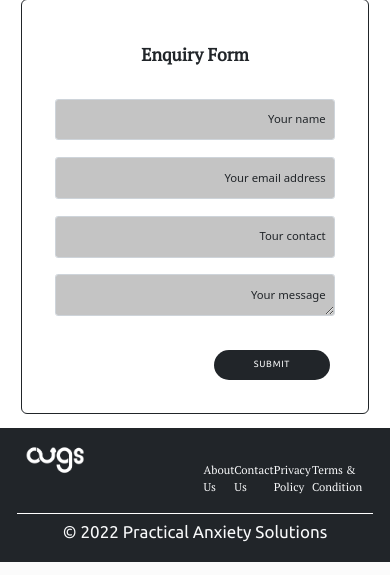
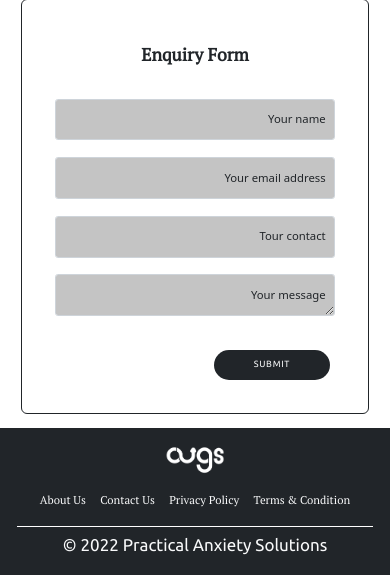
Before and after one commit to mdarbaz98/augs, a PHP site: page /contact.php in a window 390 px wide. Shown: the part 714-1289 px from the top of the page. Run offline with PHP 8.4, Linux system fonts and the light colour scheme; some libraries are stand-ins or nearby versions.

Commit message:
firts changes after merging in php

```diff
--- a/css/pages/header.css
+++ b/css/pages/header.css
@@ -35,7 +35,7 @@ html {
 }
 @media only screen and (min-width: 1800px) {
   html {
-    font-size: 75%;
+    font-size: 85%;
   }
 }
 
@@ -46,7 +46,7 @@ h1, h2, h3 {
 
 a, a:visited, a:active, a:hover {
   text-decoration: none;
-  color: rgb(23, 23, 23);
+  color: #171717;
 }
 
 h1, h2, h3, h4, h5, h6 {
--- a/css/style.css
+++ b/css/style.css
@@ -38,7 +38,7 @@ html {
 }
 @media only screen and (min-width: 1800px) {
   html {
-    font-size: 75%;
+    font-size: 85%;
   }
 }
 
@@ -256,6 +256,11 @@ p {
 .section-3 .right-section .form .form-floating textarea {
   background-color: #c4c4c4;
 }
+.section-3 .right-section .form .form-floating input:focus,
+.section-3 .right-section .form .form-floating textarea:focus {
+  border: none;
+  box-shadow: none;
+}
 .section-3 .right-section .form .form-floating label {
   left: unset;
   right: 0px;
@@ -295,6 +300,11 @@ p {
   bottom: -2rem;
   justify-content: center;
   width: 100%;
+}
+@media screen and (max-width: 767px) {
+  .owl-carousel .owl-nav {
+    bottom: -4rem;
+  }
 }
 
 @media only screen and (max-width: 600px) {
@@ -775,6 +785,12 @@ p {
 }
 .footer__section .row .logo__div img {
   width: 60px;
+  margin-right: auto;
+}
+@media screen and (max-width: 767px) {
+  .footer__section .row .logo__div .augs-logo {
+    margin-right: unset;
+  }
 }
 .footer__section .row .quick-links li a {
   color: #f8f9fa;
--- a/include/footer.php
+++ b/include/footer.php
@@ -2,12 +2,12 @@
         <footer class="footer__section px-lg-5 py-lg-4 p-4">
             <section class="container-fluid">
                <div class="row">
-                <div class="col">
-                    <div class="logo__div">
-                        <img src="./assets/images/augs-logo.png" alt="augs-logo">
+                <div class="col-12 col-md-6">
+                    <div class="logo__div h-100 d-flex align-items-center justify-content-center">
+                        <img src="./assets/images/augs-logo.png" class="augs-logo" alt="augs-logo">
                     </div>
                 </div>
-                <div class="col">
+                <div class="col-12 col-md-6">
                     <ul class="h-100 quick-links list-unstyled d-flex justify-content-evenly align-items-center mb-5">
                         <li><a href="">About us</a></li>
                         <li><a href="">contact us</a></li>
--- a/index.php
+++ b/index.php
@@ -1,5 +1,5 @@
 <?php include('./include/header.php') ?>
-    <section class="home__section">
+    <section class="home__section pt-5">
       <div class="section-1">
         <div class="container-fluid">
           <div class="row">
--- a/post.php
+++ b/post.php
@@ -1,5 +1,5 @@
 <?php include('./include/header.php') ?>
-    <section class="post__page">
+    <section class="post__page pt-5 pt-md-0">
       <div
         class="post-banner-section d-flex justify-content-center align-items-center p-md-5"
       >
@@ -323,7 +323,7 @@
           <h2 class="text-center my-4 mb-0 before position-relative m-auto">
             Related Blogs
           </h2>
-          <div class="home-blog-section py-5 px-4 p-md-5 mb-5 mb-md-0">
+          <div class="home-blog-section py-5 p-md-5 mb-5 mb-md-0">
             <div class="owl-carousel owl-theme" id="post-owl-carousel">
               <div class="blog-card">
                 <a href="">
--- a/scss/base/_reset.scss
+++ b/scss/base/_reset.scss
@@ -26,7 +26,7 @@ html{
         }
     }
     @include mediaScreen(desktop){
-        font-size: 75%;
+        font-size: 85%;
     }
 }
 
--- a/scss/style.scss
+++ b/scss/style.scss
@@ -157,6 +157,10 @@
         input,
         textarea {
           background-color: $input;
+          &:focus{
+            border: none;
+            box-shadow: none;
+          }
         }
 
         label {
@@ -580,6 +584,12 @@
     .logo__div {
       img {
         width: 60px;
+        margin-right: auto;
+      }
+      @media screen and (max-width: 767px) {
+        .augs-logo{
+          margin-right: unset;
+        }
       }
     }
 
--- a/scss/utilities/_mixins.scss
+++ b/scss/utilities/_mixins.scss
@@ -58,6 +58,11 @@
       justify-content: center;
       width: 100%;
     }
+    @media screen and (max-width: 767px) {
+      .owl-nav {
+        bottom: -4rem;
+      }
+    }
   }
 }
 
```
